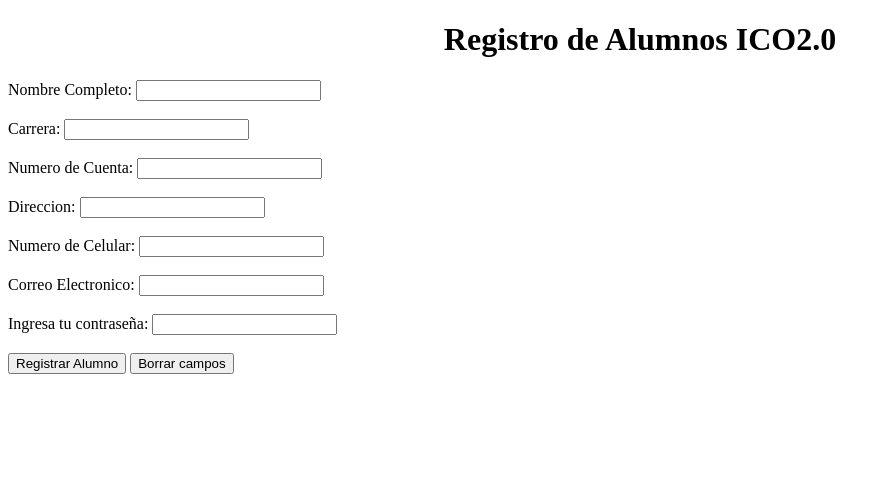
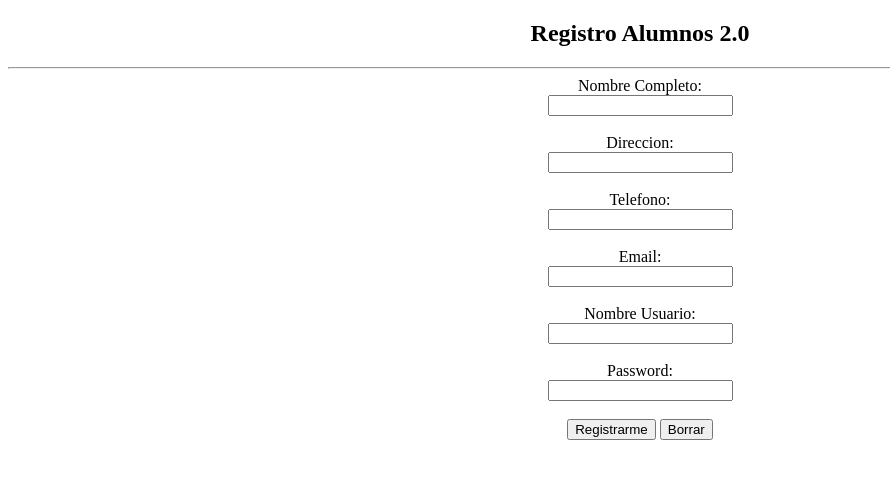
Before and after one commit to AaronVelasco93/SI_2860_2020, a PHP site: page / in a window 1280 px wide. Shown: the top 479 px of the page, without its empty margins (0-890 px from the left). Run offline with PHP 8.4, Linux system fonts and the light colour scheme.

Commit message:
Se modifica la clase 5

```diff
--- a/Clase5/index.php
+++ b/Clase5/index.php
@@ -1,69 +1,87 @@
 <!DOCTYPE html>
 <html lang="en">
-
 <head>
+ <title>Registrar Usuario</title>
+ <meta charset = "utf-8">
     <meta charset="UTF-8">
     <meta name="viewport" content="width=device-width, initial-scale=1.0">
-    <title>Formulario Registro de usuario</title>
+    <meta http-equiv="X-UA-Compatible" content="ie=edge">
  </head>
-<script>// script para que los campos de numero no reciban texto
-    function valida(e) {
+
+
+<script>
+
+    function valida(e){
         tecla = (document.all) ? e.keyCode : e.which;
         //Tecla de retroceso para borrar, siempre la permite
-        if (tecla == 8) {
+        if (tecla==8){
             return true;
         }
 
         //patron de entrada, en este caso solo acepta numero
-        patron = /[0-9]/;
+        patron =/[0-9]/;
         tecla_final = String.fromCharCode(tecla);
         return patron.test(tecla_final);
     }
 </script>
+
 <body>
  <header>
-        <h1 style="text-align:center">Registro de Alumnos ICO2.0</h1>
+ <h2 style="text-align:center">Registro Alumnos 2.0 </h2>
   </header>
 
-    <form action="mandar_registro.php" method="post" >
-
-    <label for="nombre_usuario">Nombre Completo:</label>
-    <input type="text" name="nombre_usuario" maxlength="155" required>
-    <br><br>
-
-    <label for="carrera">Carrera:</label>
-    <input type="text" name="carrera" maxlength="255" required>
-
-    <br><br>
-    <label for="no_cuenta">Numero de Cuenta:</label>
-    <input type="" name="no_cuenta" maxlength="15" onkeypress="return valida(event)" required>
-
-    <br><br>
-    <label for="direccion">Direccion:</label>
-    <input type="text" name="direccion" maxlength="255" required>
 
 
-    <br><br>
-    <label for="telefono">Numero de Celular:</label>
-    <input type="" name="telefono" maxlength="10" onkeypress="return valida(event)" required>
 
-    <br><br>
-    <label for="email">Correo Electronico:</label>
-    <input type="email" name="email" maxlength="155" required>
+<form style="text-align:center"  action="mandar_registro.php" method="post">
 
-    <br><br>
-    <label for="contraseña">Ingresa tu contraseña:</label>
-    <input type="password" name="password" maxlength="30" required>
-    <br><br>
+ <hr />
 
-    <input type="submit" name="submit" value="Registrar Alumno">
+ <!--Nombre-->
 
-    <input type="reset" name="clear" value="Borrar campos">
+ <label for="nombre">Nombre Completo:</label><br>
+ <input type="text" name="nombre" maxlength="255"  required>
+ <br/><br/>
+
+ <!-- Direcion -->
+
+<label for="direcion">Direccion:</label><br>
+<input type="text" name="direccion" maxlength="255" required>
+<br/><br/>
+
+<!-- Telefono -->
+
+<label for="telefono">Telefono:</label><br>
+<input type="text" onkeypress="return valida(event) "name="telefono" maxlength="15" required>
+<br/><br/>
+
+<!-- Email -->
+
+<label for="correo">Email:</label><br>
+<input type="email" name="correo" maxlength="35" required>
+<br/><br/>
+
+<!--Nombre_usuario-->
+
+<label for="nombre">Nombre Usuario:</label><br>
+<input type="text" name="nombre_usuario" maxlength="255"  required>
+<br/><br/>
+
+<!--Password-->
+
+<label for="pass">Password:</label><br>
+<input type="password" name="password" maxlength="8" required>
+
+ <br/><br/>
+ <input type="submit" name="submit" class="btn btn-primary" value="Registrarme">
+ <input type="reset" name="clear" class="btn btn-primary" value="Borrar">
+
 
 
  </form>
 
 
+
+
  </body>
-
 </html>
```
Also changed, not shown: Clase5/asistencia_usuarios.sql (added, +56 -0 lines), Clase5/conexion.php (+9 -9 lines), Clase5/login.php (added, +11 -0 lines), Clase5/mandar_registro.php (+15 -14 lines). Lines whose indentation alone changed are shown as unchanged.
